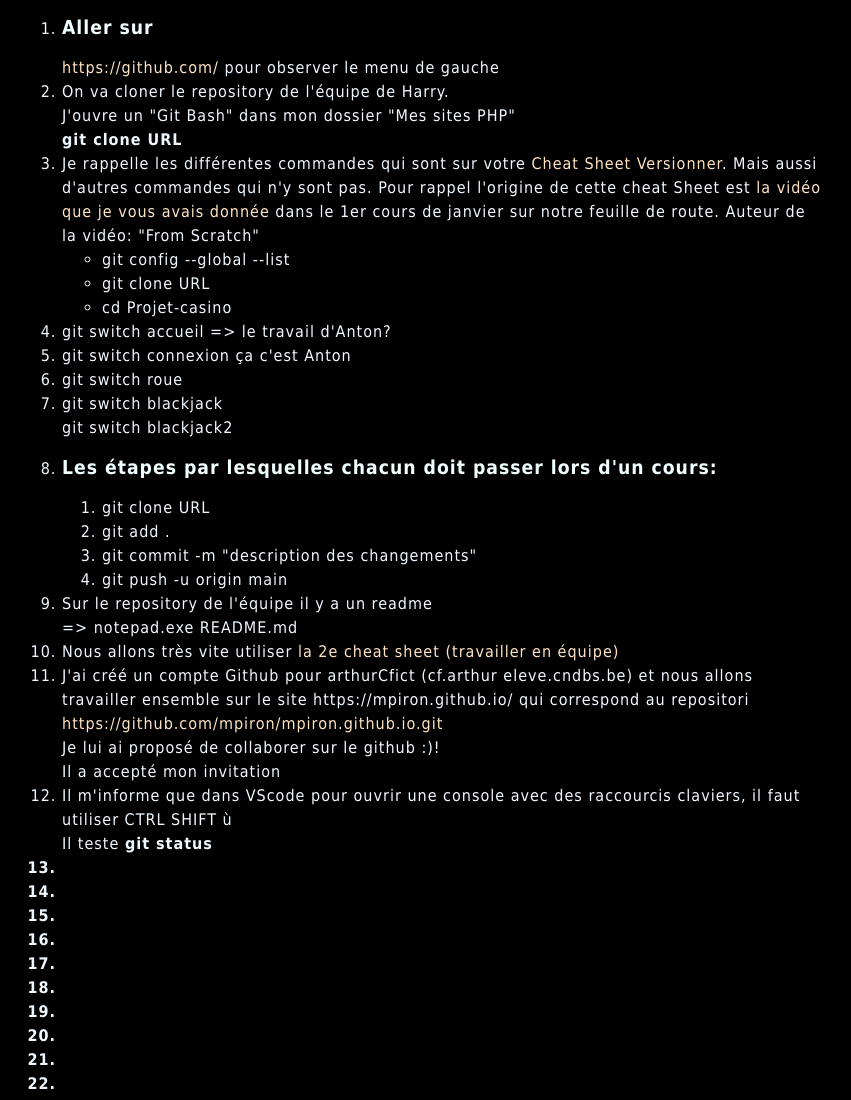
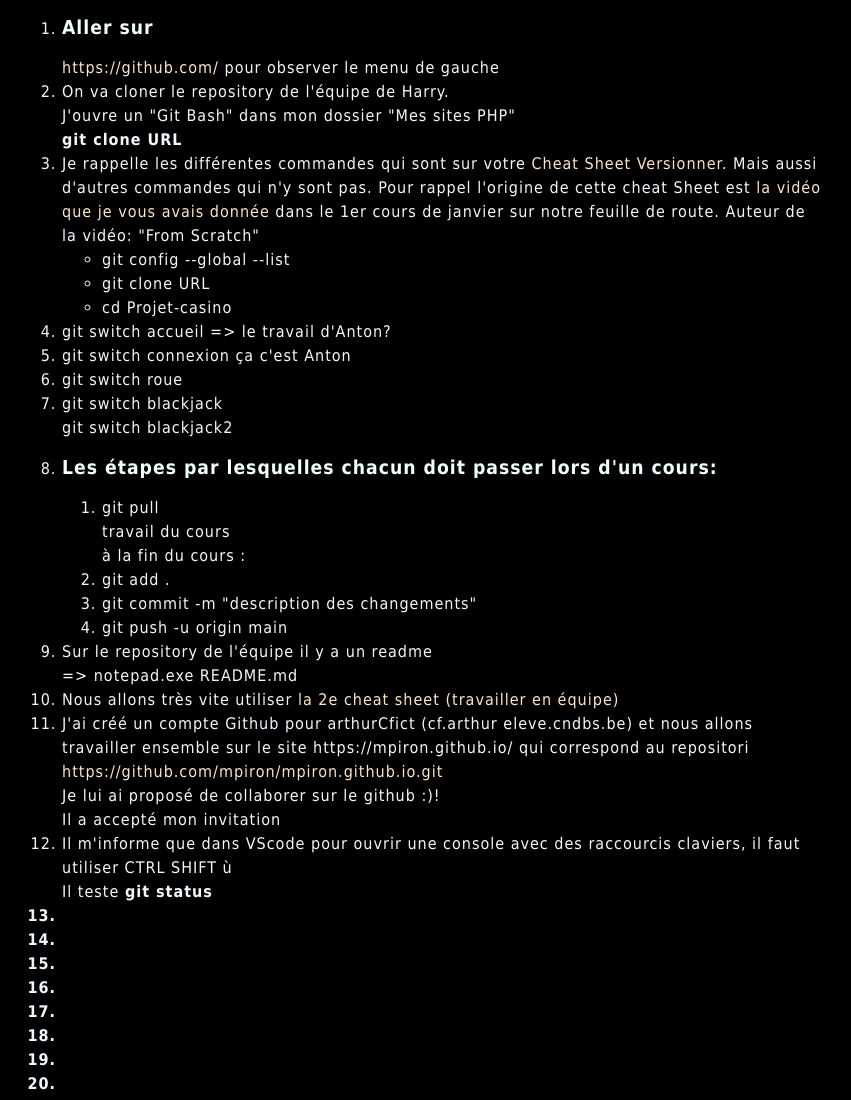
Before and after one commit to mpiron/mpiron.github.io, a plain HTML site: page index.html in a window 1280 px wide. Shown: the top 1100 px of the page, without its empty margins (218-1069 px from the left). Drawn offline with Linux system fonts and the light colour scheme.

Commit message:
correction clone => pull

```diff
--- a/index.html
+++ b/index.html
@@ -44,7 +44,9 @@
         <li>
             <h2> Les étapes par lesquelles chacun doit passer lors d'un cours:</h2>
             <ol>
-                <li>git clone URL</li>
+                <li>git pull</li>
+                travail du cours<br>
+                à la fin du cours :
                 <li>git add .</li>
                 <li>git commit -m "description des changements" </li>
                 <li>git push -u origin main</li>
```
